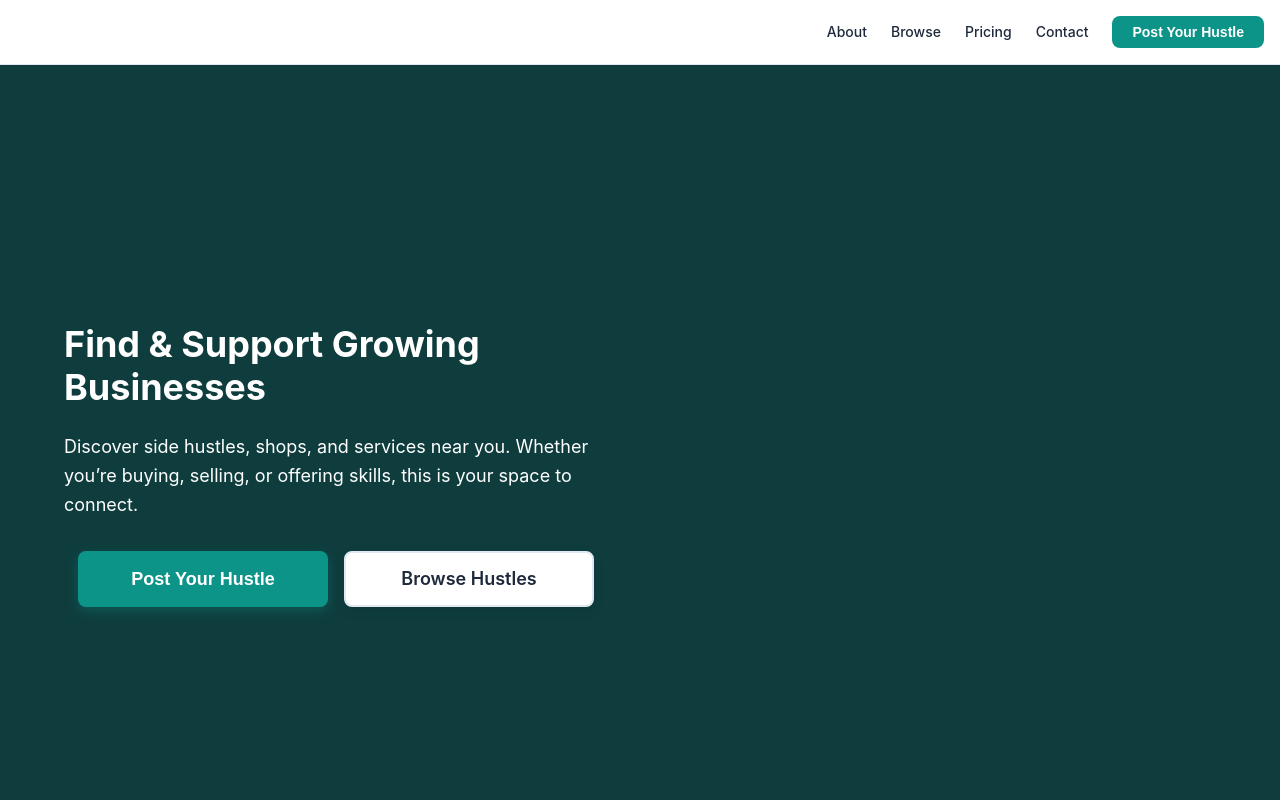
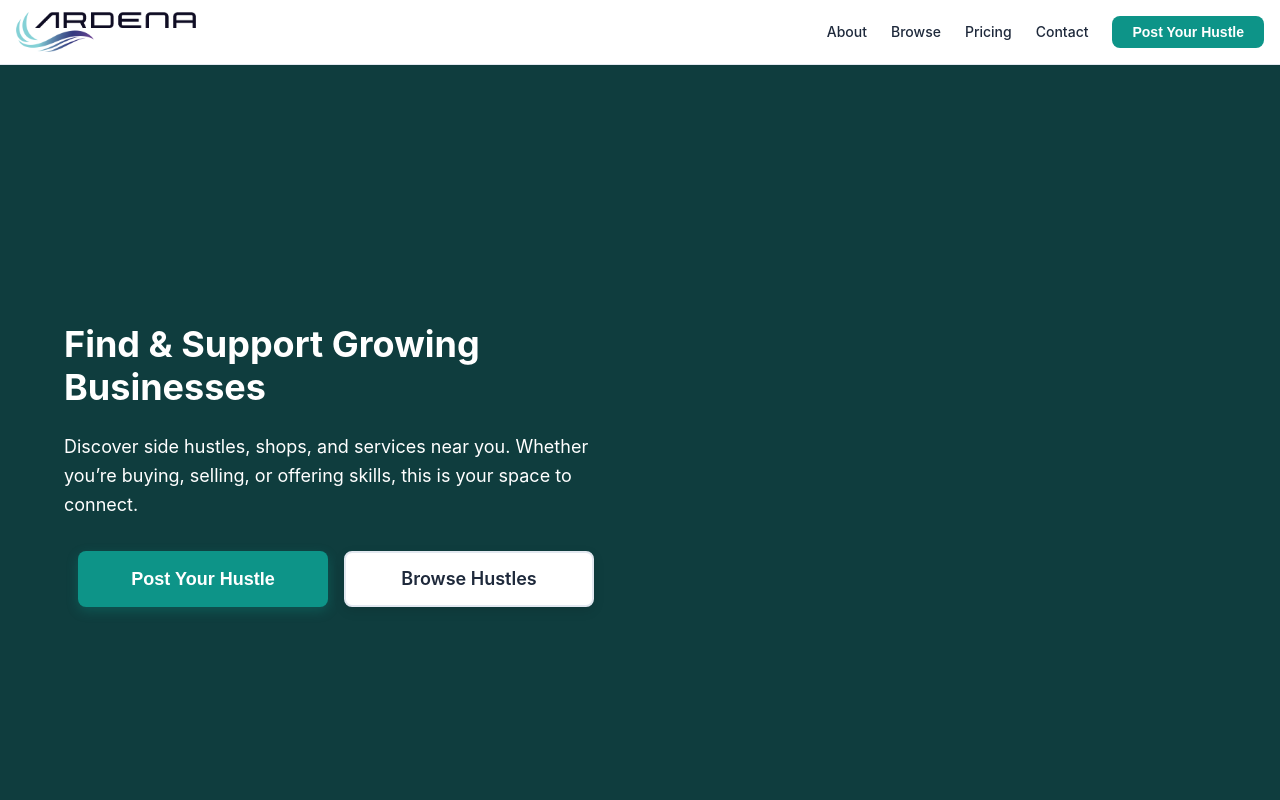
Before and after one commit to Deon62/hub, a plain HTML site: page index.html in a window 1280 px wide. Shown: the top 800 px of the page. Drawn offline with Linux system fonts and the light colour scheme.

Commit message:
first commit

```diff
--- a/index.html
+++ b/index.html
@@ -12,6 +12,9 @@
     <header class="header">
         <nav class="nav" role="navigation" aria-label="Main navigation">
             <div class="nav-container">
+                <div class="logo">
+                    <img src="assets/logo.png" alt="Ardena" class="logo-img">
+                </div>
                 <div class="nav-links">
                     <a href="#about" class="nav-link">About</a>
                     <a href="businesses.html" class="nav-link">Browse</a>
--- a/styles.css
+++ b/styles.css
@@ -238,8 +238,26 @@ a:hover {
     padding: 0 var(--space-4);
     display: flex;
     align-items: center;
-    justify-content: flex-end;
+    justify-content: space-between;
     height: 64px;
+}
+
+/* Logo Styles */
+.logo {
+    display: flex;
+    align-items: center;
+    flex-shrink: 0;
+}
+
+.logo-img {
+    height: 40px;
+    width: auto;
+    object-fit: contain;
+    transition: all 0.3s ease;
+}
+
+.logo-img:hover {
+    transform: scale(1.05);
 }
 
 /* Desktop Navigation */
@@ -1744,6 +1762,10 @@ button[type="submit"]:disabled::after {
         height: 64px;
     }
 
+    .logo-img {
+        height: 32px;
+    }
+
     .nav-links {
         display: none;
     }
```
Also changed, not shown: business-profile.html (+3 -0 lines), businesses.html (+3 -0 lines), pricing.html (+3 -0 lines), assets/logo.png (added).
